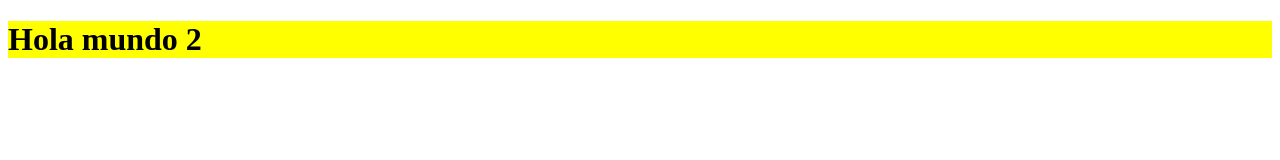
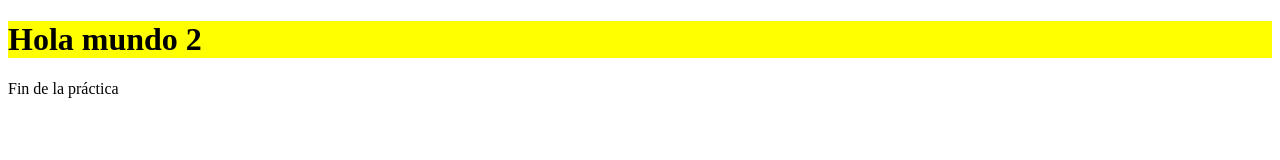
Before and after one commit to ejfdezrdgz/examen, a plain HTML site: page index.html in a window 1280 px wide. Drawn offline with Linux system fonts and the light colour scheme.

Commit message:
Estado 3. Finalizad práctica

```diff
--- a/index.html
+++ b/index.html
@@ -9,5 +9,6 @@
 </head>
 <body>
     <h1>Hola mundo 2</h1>
+    <p>Fin de la práctica</p>
 </body>
 </html>
```
